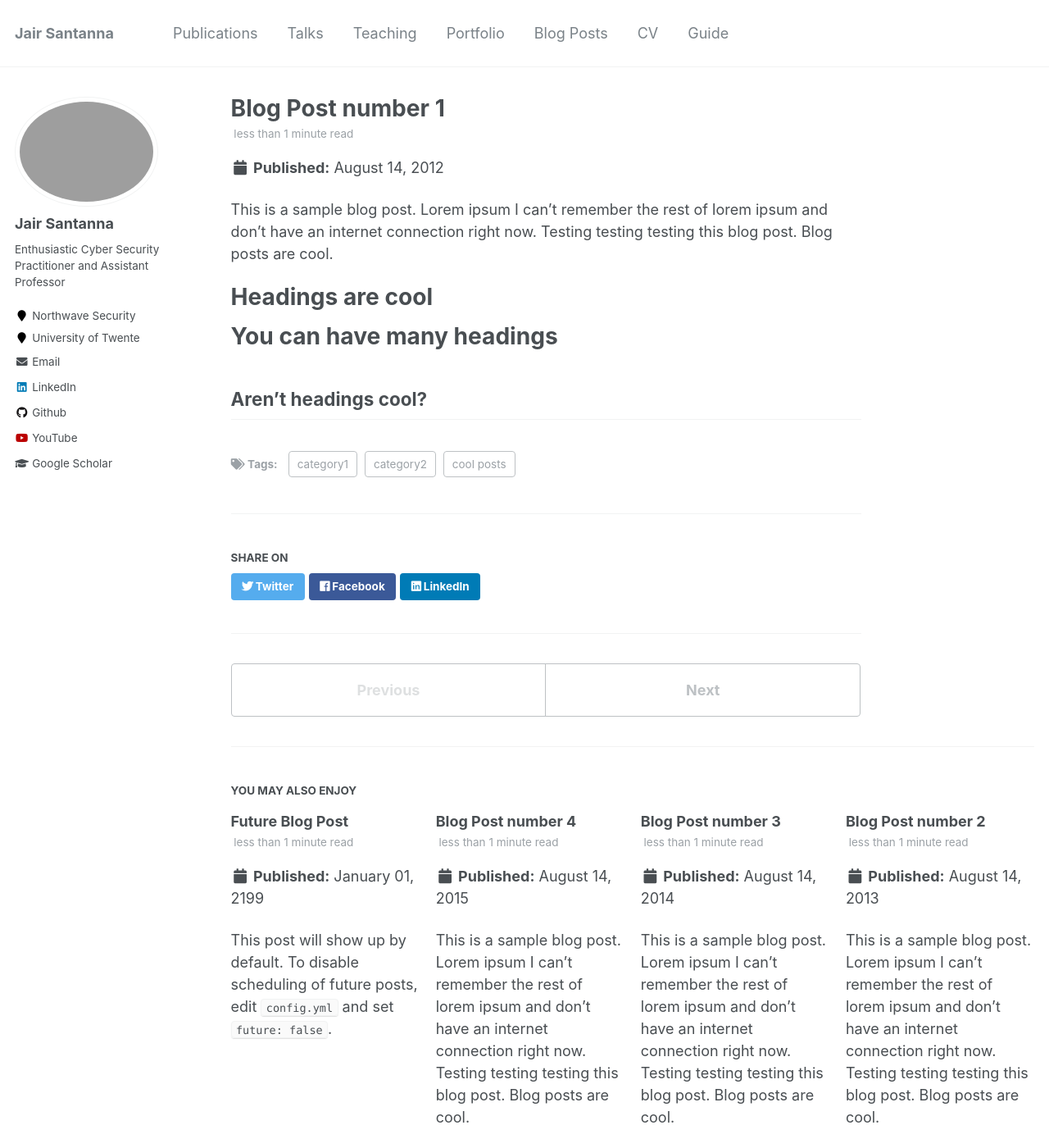
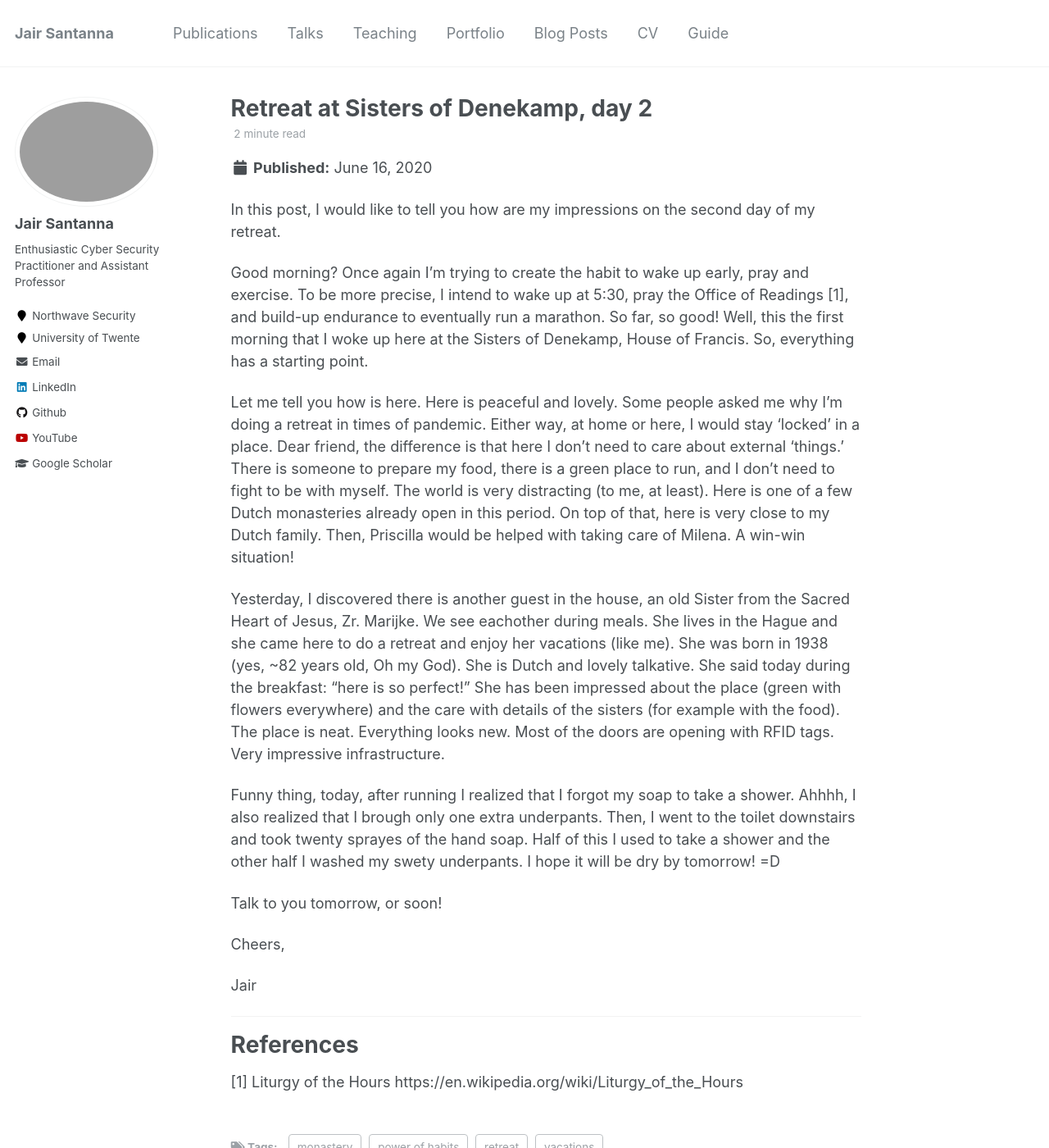
Before and after one commit to jjsantanna/jjsantanna.github.io, a Jekyll site: the page built from _posts/2012-08-14-blog-post-1.md, in a window 1280 px wide and 1400 px high. Shown: the whole window at 82% size. Built offline with Jekyll 4.4.1, drawn with Linux system fonts in a browser that asks for light colours.

Commit message:
Update 2012-08-14-blog-post-1.md

```diff
--- a/_posts/2012-08-14-blog-post-1.md
+++ b/_posts/2012-08-14-blog-post-1.md
@@ -1,20 +1,29 @@
 ---
-title: 'Blog Post number 1'
-date: 2012-08-14
-permalink: /posts/2012/08/blog-post-1/
+title: 'Retreat at Sisters of Denekamp, day 2'
+date: 2020-06-16
+permalink: /posts/2020/06/2020retreat_day2/
 tags:
-  - cool posts
-  - category1
-  - category2
+  - retreat
+  - vacations
+  - monastery
+  - power of habits
 ---
+In this post, I would like to tell you how are my impressions on the second day of my retreat.
 
-This is a sample blog post. Lorem ipsum I can't remember the rest of lorem ipsum and don't have an internet connection right now. Testing testing testing this blog post. Blog posts are cool.
+Good morning? Once again I'm trying to create the habit to wake up early, pray and exercise. To be more precise, I intend to wake up at 5:30, pray the Office of Readings [1], and build-up endurance to eventually run a marathon. So far, so good! Well, this the first morning that I woke up here at the Sisters of Denekamp, House of Francis. So, everything has a starting point.
 
-Headings are cool
-======
+Let me tell you how is here. Here is peaceful and lovely. Some people asked me why I'm doing a retreat in times of pandemic. Either way, at home or here, I would stay 'locked' in a place. Dear friend, the difference is that here I don't need to care about external 'things.' There is someone to prepare my food, there is a green place to run, and I don't need to fight to be with myself. The world is very distracting (to me, at least). Here is one of a few Dutch monasteries already open in this period. On top of that, here is very close to my Dutch family. Then, Priscilla would be helped with taking care of Milena. A win-win situation!
 
-You can have many headings
-======
+Yesterday, I discovered there is another guest in the house, an old Sister from the Sacred Heart of Jesus, Zr. Marijke. We see eachother during meals. She lives in the Hague and she came here to do a retreat and enjoy her vacations (like me). She was born in 1938 (yes, ~82 years old, Oh my God). She is Dutch and lovely talkative. She said today during the breakfast: "here is so perfect!" She has been impressed about the place (green with flowers everywhere) and the care with details of the sisters (for example with the food). The place is neat. Everything looks new. Most of the doors are opening with RFID tags. Very impressive infrastructure.
 
-Aren't headings cool?
-------
+Funny thing, today, after running I realized that I forgot my soap to take a shower. Ahhhh, I also realized that I brough only one extra underpants. Then, I went to the toilet downstairs and took twenty sprayes of the hand soap. Half of this I used to take a shower and the other half I washed my swety underpants. I hope it will be dry by tomorrow! =D
+
+Talk to you tomorrow, or soon!
+
+Cheers,
+
+Jair
+
+----
+# References
+[1] Liturgy of the Hours https://en.wikipedia.org/wiki/Liturgy_of_the_Hours
```
